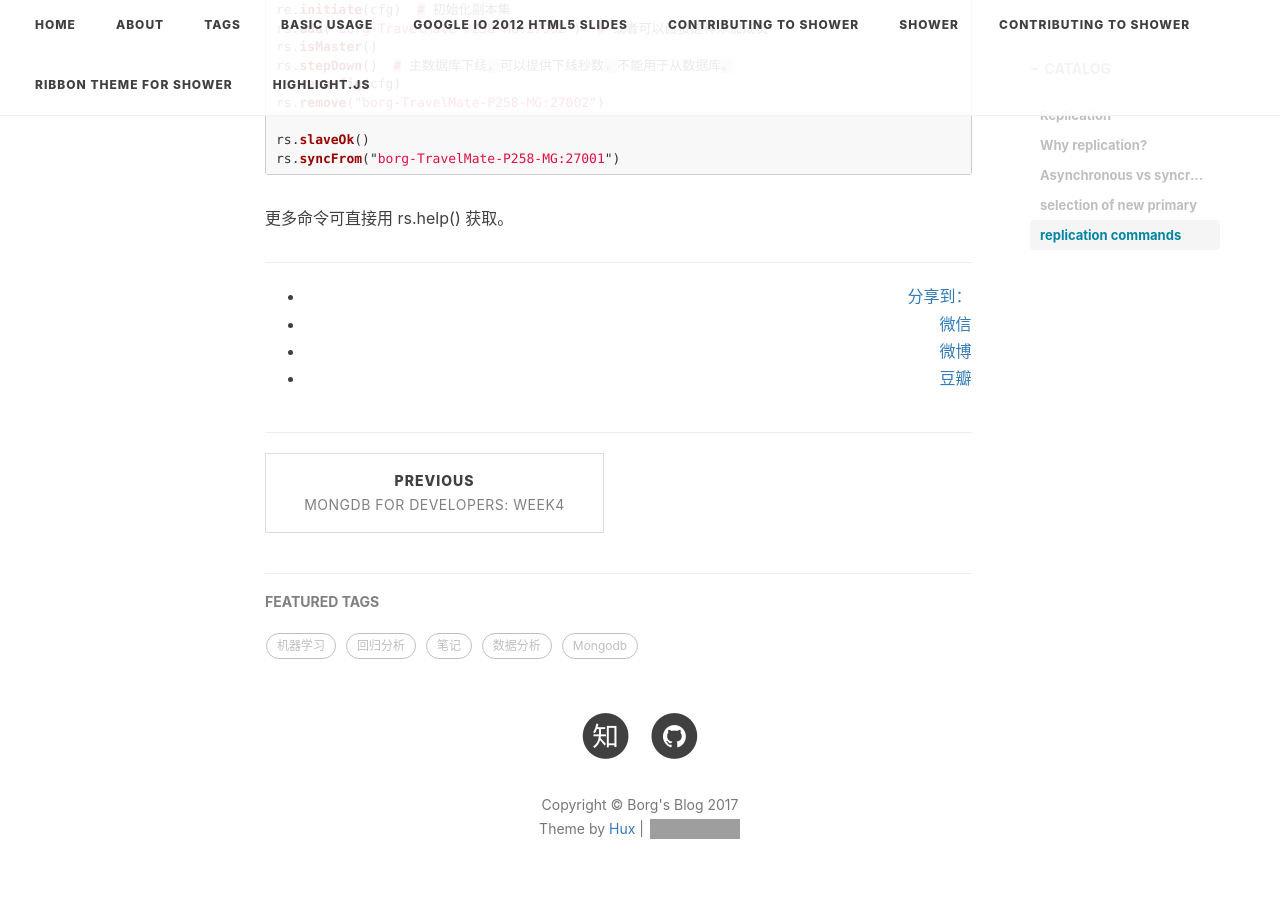
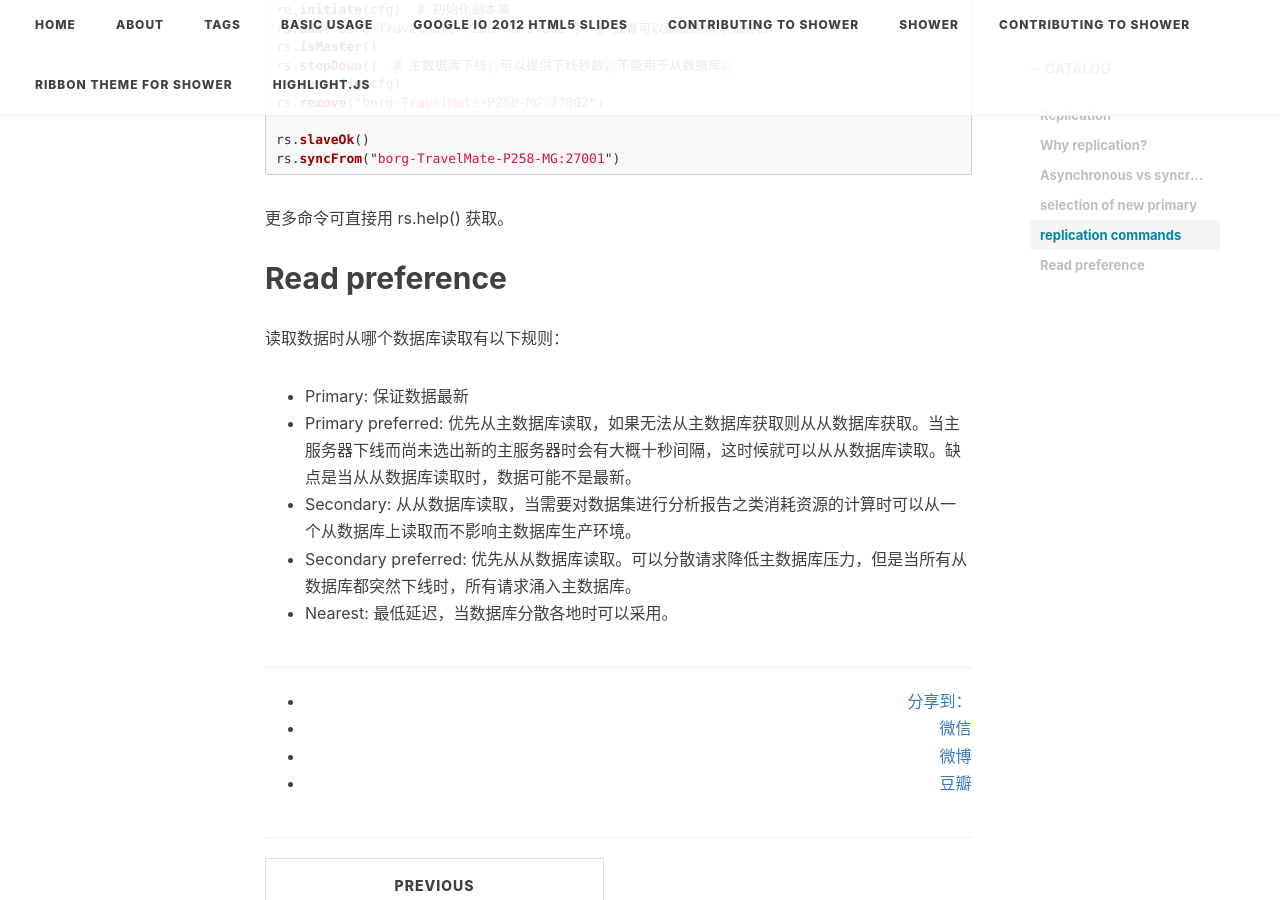
Before and after one commit to BigBorg/BigBorg.github.io, a Jekyll site: the page built from _posts/2017-02-06-mongodb-for-DBAs-wk4 .markdown, in a window 1280 px wide and 900 px high, scrolled down 1873 px. Built offline with Jekyll 4.4.1, drawn with Linux system fonts in a browser that asks for light colours; nearby versions of some CDN libraries; comment, search, counter and statistics services are not loaded; grey boxes are pictures that could not be loaded.

Commit message:
read preference

````diff
--- a/_posts/2017-02-06-mongodb-for-DBAs-wk4 .markdown
+++ b/_posts/2017-02-06-mongodb-for-DBAs-wk4 .markdown
@@ -67,3 +67,12 @@ rs.slaveOk()
 rs.syncFrom("borg-TravelMate-P258-MG:27001")
 ```
 更多命令可直接用 rs.help() 获取。
+
+## Read preference
+读取数据时从哪个数据库读取有以下规则：
+
+- Primary: 保证数据最新
+- Primary preferred: 优先从主数据库读取，如果无法从主数据库获取则从从数据库获取。当主服务器下线而尚未选出新的主服务器时会有大概十秒间隔，这时候就可以从从数据库读取。缺点是当从从数据库读取时，数据可能不是最新。
+- Secondary: 从从数据库读取，当需要对数据集进行分析报告之类消耗资源的计算时可以从一个从数据库上读取而不影响主数据库生产环境。
+- Secondary preferred: 优先从从数据库读取。可以分散请求降低主数据库压力，但是当所有从数据库都突然下线时，所有请求涌入主数据库。
+- Nearest: 最低延迟，当数据库分散各地时可以采用。
````
